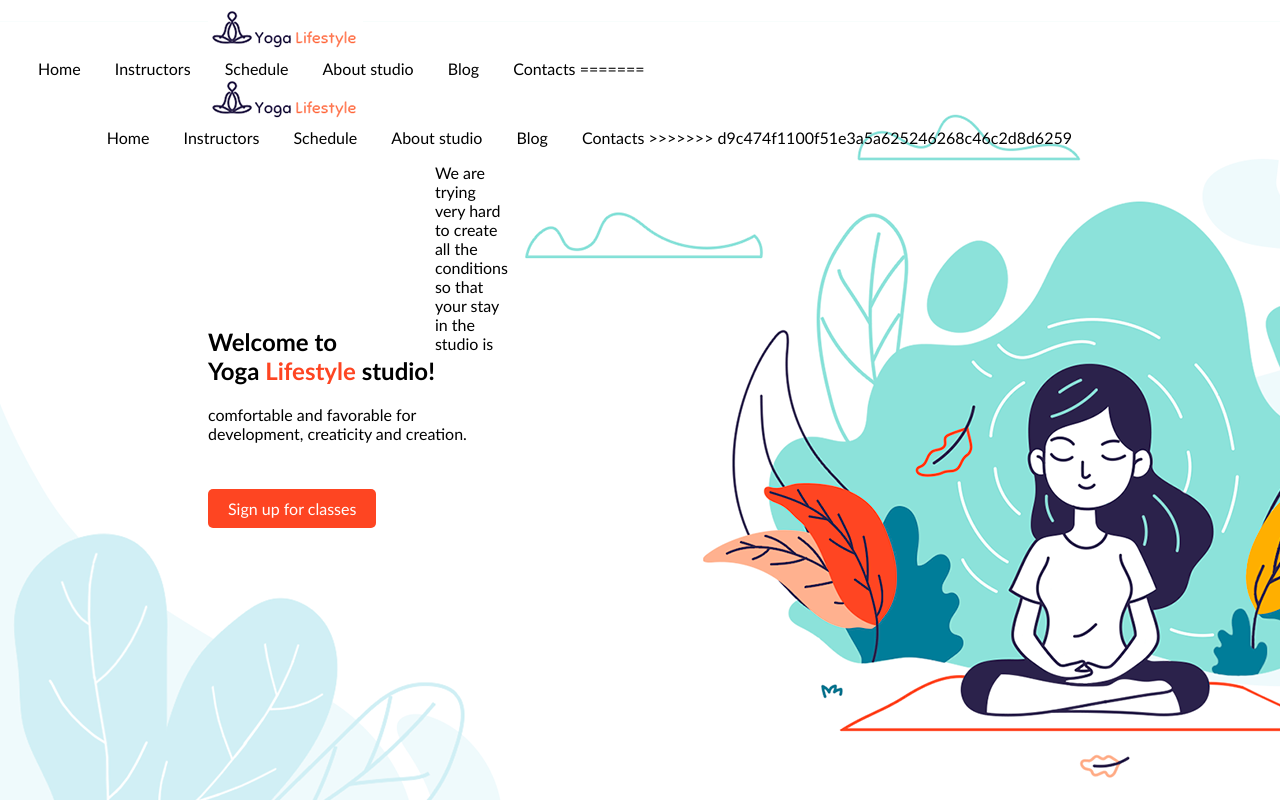
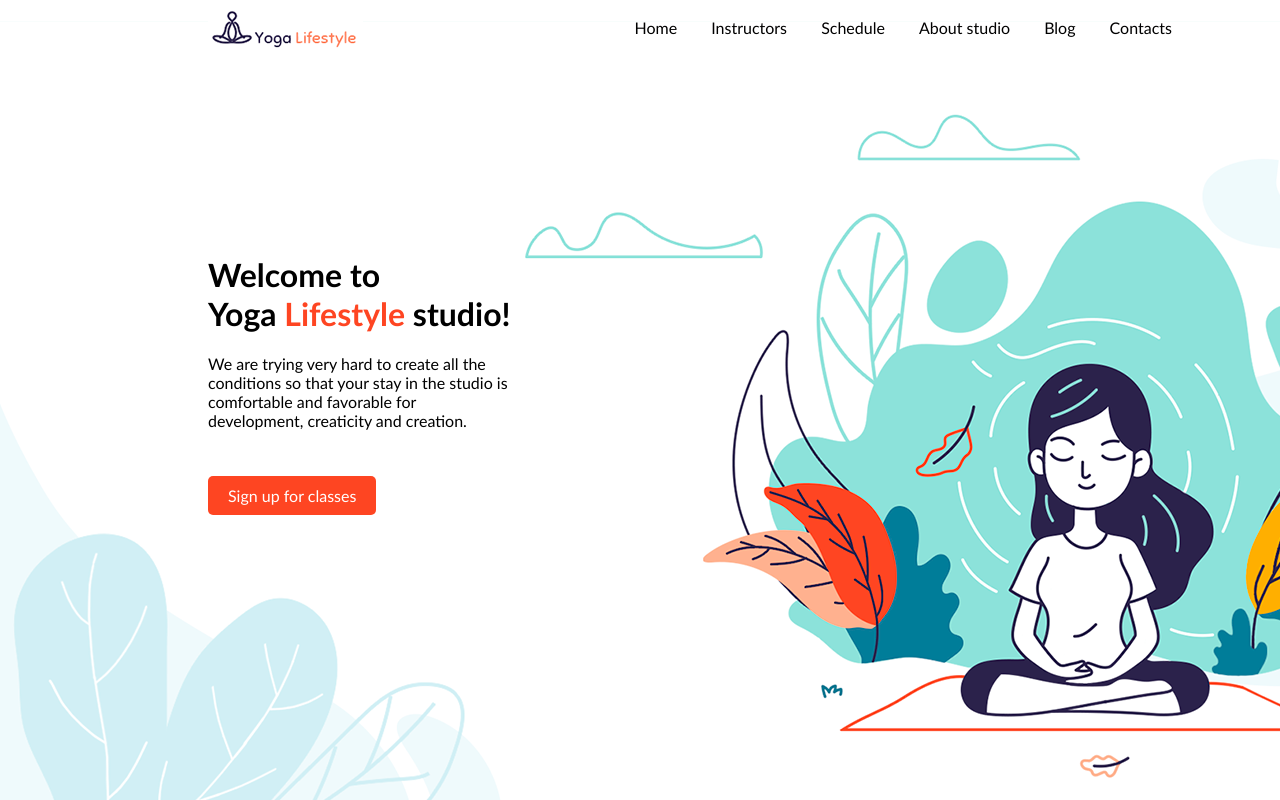
Before and after one commit to noravis/yoga, a website: page index.html in a window 1280 px wide. Drawn offline with Linux system fonts and the light colour scheme.

Commit message:
crash update

```diff
--- a/index.html
+++ b/index.html
@@ -17,22 +17,9 @@
             <a href=#>About studio</a>
             <a href=#>Blog</a>
             <a href=#>Contacts</a>
-=======
-<body style="background-image: url(./yoga-lifestyle-shot.png);">
-    <header>
-        <img src="./yoga org.png" alt="yoga lifestyle logo" style="margin-left: 200px;"> <!-- cia bus yoga logotipas yoga lifestyle, kuri reikia issikirpti dar-->
-        <nav style="margin-right: 100px; float: right; ">
-            <a style="padding-left: 30px; color: black; text-decoration: none;"href=#>Home</a>
-            <a style="padding-left: 30px; color: black; text-decoration: none;"href=#>Instructors</a>
-            <a style="padding-left: 30px; color: black; text-decoration: none;"href=#>Schedule</a>
-            <a style="padding-left: 30px; color: black; text-decoration: none;"href=#>About studio</a>
-            <a style="padding-left: 30px; color: black; text-decoration: none;"href=#>Blog</a>
-            <a style="padding-left: 30px; color: black; text-decoration: none;"href=#>Contacts</a>
->>>>>>> d9c474f1100f51e3a5a625246268c46c2d8d6259
         </nav>
     </header>
     <main>
-        <img> <!-- mainas yra background picture, nes nežinant vektorinių failų kitaip nepadarysi -->
         <h1>Welcome to <br>Yoga <span class="lifestyle">Lifestyle</span> studio!</h1>
         <p class="pirmas-p">We are trying very hard to create all the conditions so that your stay in the studio is comfortable and favorable for development, creaticity and creation.</p>
         <a class="nuoroda" href=#>Sign up for classes</a>
--- a/style.css
+++ b/style.css
@@ -10,6 +10,7 @@ nav {
     margin-right: 100px;
     float: right;
     font-family: 'Gill Sans', 'Gill Sans MT', Calibri, 'Trebuchet MS', sans-serif;
+    margin-top: 10px;
 }
 
 a {
```
